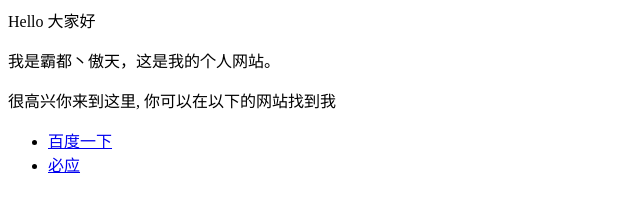
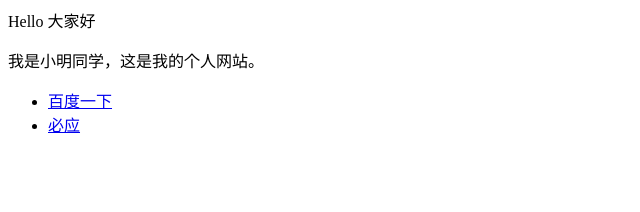
Before and after one commit to Dormitory-310/-Dormitory-310, a plain HTML site: page index.html in a window 1280 px wide. Shown: the whole page, without its empty margins (0-640 px from the left). Drawn offline with Linux system fonts and the light colour scheme.

Commit message:
Update index.html

```diff
--- a/index.html
+++ b/index.html
@@ -1,6 +1,5 @@
 <p>Hello 大家好</p>
-<p>我是霸都丶傲天，这是我的个人网站。 </p>
-<p>很高兴你来到这里, 你可以在以下的网站找到我</p>
+<p>我是小明同学，这是我的个人网站。 </p>
 
 <ul>
   <li> <a href="https://www.baidu.com/">百度一下</a> </li>
```
